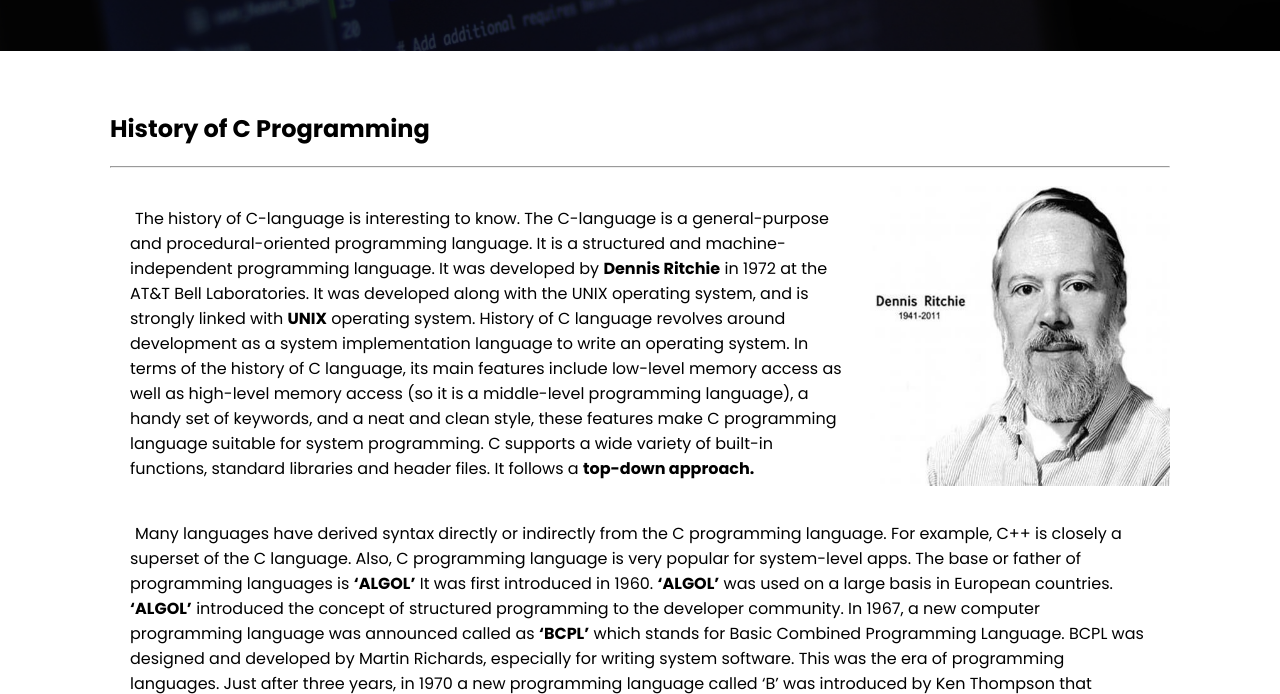
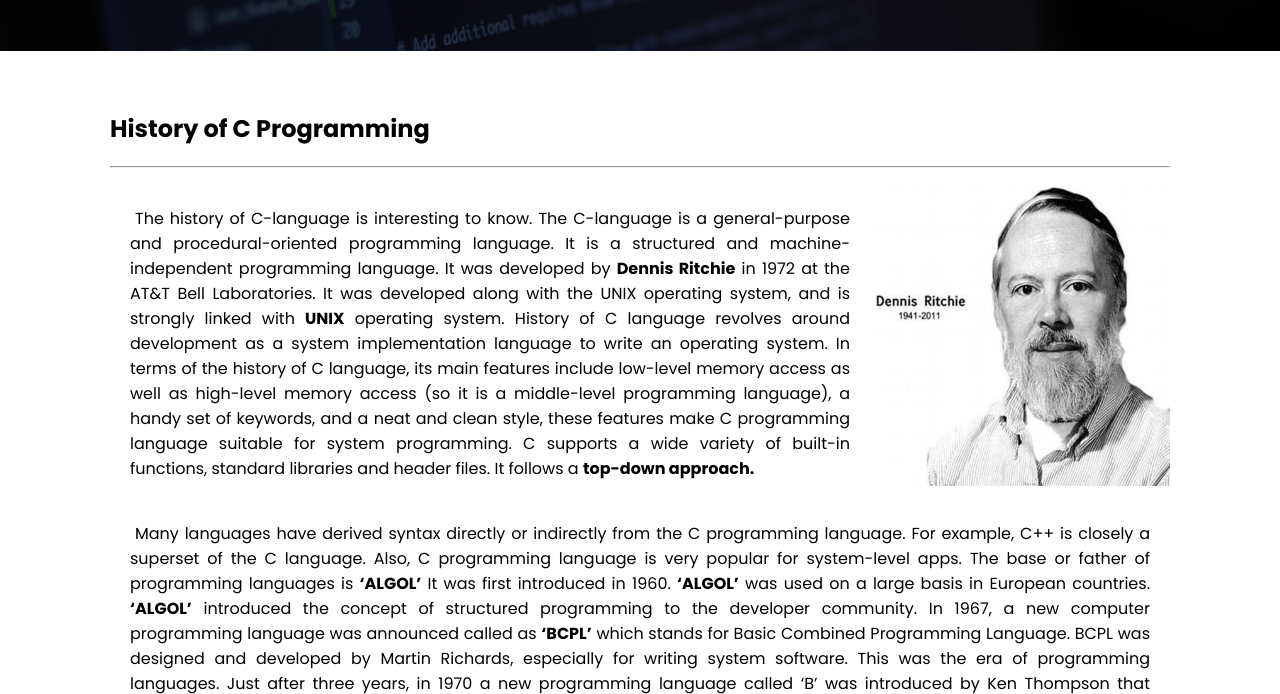
Before and after one commit to Zaib075x/Unreal-Labs, a plain HTML site: page c/index.html in a window 1280 px wide. Shown: the part 249-943 px from the top of the page. Drawn offline with Linux system fonts and the light colour scheme.

Commit message:
Update index.html

```diff
--- a/c/index.html
+++ b/c/index.html
@@ -37,12 +37,12 @@
         <hr>
         <br>
         <div class="content">
-        <p>
+        <p style="text-align: justify; text-justify: inter-word">
         The history of C-language is interesting to know. The C-language is a general-purpose and procedural-oriented programming language. It is a structured and machine-independent programming language. It was developed by <span>Dennis Ritchie</span> in 1972 at the AT&T Bell Laboratories. It was developed along with the UNIX operating system, and is strongly linked with <span>UNIX</span> operating system. History of C language revolves around development as a system implementation language to write an operating system. In terms of the history of C language, its main features include low-level memory access as well as high-level memory access (so it is a middle-level programming language), a handy set of keywords, and a neat and clean style, these features make C programming language suitable for system programming. C supports a wide variety of built-in functions, standard libraries and header files. It follows a <span>top-down approach.</span>  </p>
 
         <img src="images/create.jpg" alt="">
     </div>
-        <p>Many languages have derived syntax directly or indirectly from the C programming language. For example, C++ is closely a superset of the C language. Also, C programming language is very popular for system-level apps. The base or father of programming languages is <span>‘ALGOL’</span> It was first introduced in 1960. <span>‘ALGOL’</span> was used on a large basis in European countries. <span>‘ALGOL’</span> introduced the concept of structured programming to the developer community. In 1967, a new computer programming language was announced called as <span> ‘BCPL’</span> which stands for Basic Combined Programming Language. BCPL was designed and developed by Martin Richards, especially for writing system software. This was the era of programming languages. Just after three years, in 1970 a new programming language called ‘B’ was introduced by Ken Thompson that contained multiple features of <span> ‘BCPL’</span>This programming language was created using UNIX operating system at AT&T and Bell Laboratories. Both the <span> ‘BCPL’</span> and ‘B’ were system programming languages.</p>
+        <p style="text-align: justify; text-justify: inter-word">Many languages have derived syntax directly or indirectly from the C programming language. For example, C++ is closely a superset of the C language. Also, C programming language is very popular for system-level apps. The base or father of programming languages is <span>‘ALGOL’</span> It was first introduced in 1960. <span>‘ALGOL’</span> was used on a large basis in European countries. <span>‘ALGOL’</span> introduced the concept of structured programming to the developer community. In 1967, a new computer programming language was announced called as <span> ‘BCPL’</span> which stands for Basic Combined Programming Language. BCPL was designed and developed by Martin Richards, especially for writing system software. This was the era of programming languages. Just after three years, in 1970 a new programming language called ‘B’ was introduced by Ken Thompson that contained multiple features of <span> ‘BCPL’</span>This programming language was created using UNIX operating system at AT&T and Bell Laboratories. Both the <span> ‘BCPL’</span> and ‘B’ were system programming languages.</p>
 
     </div>
 
```
